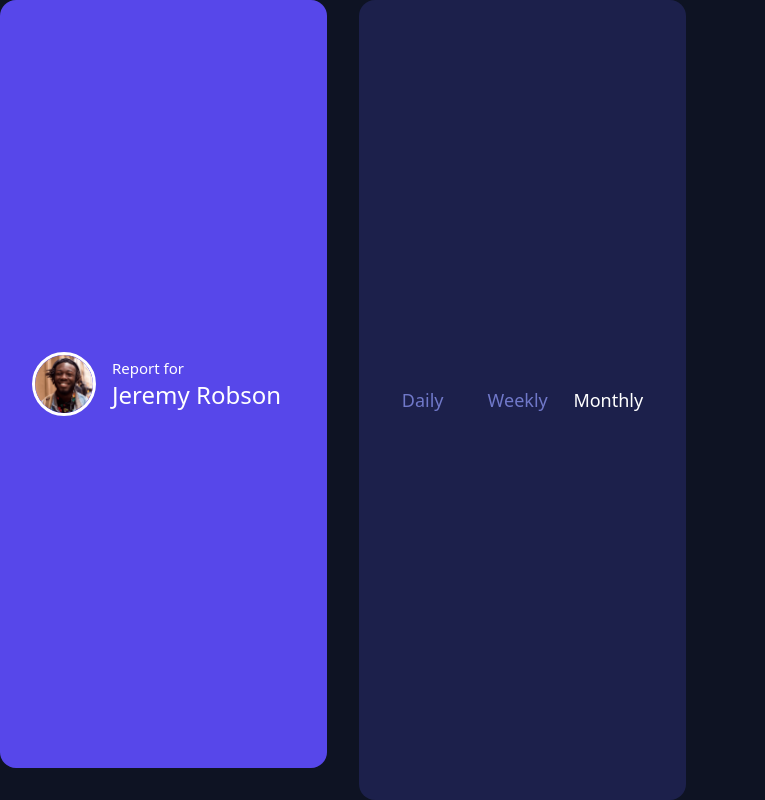
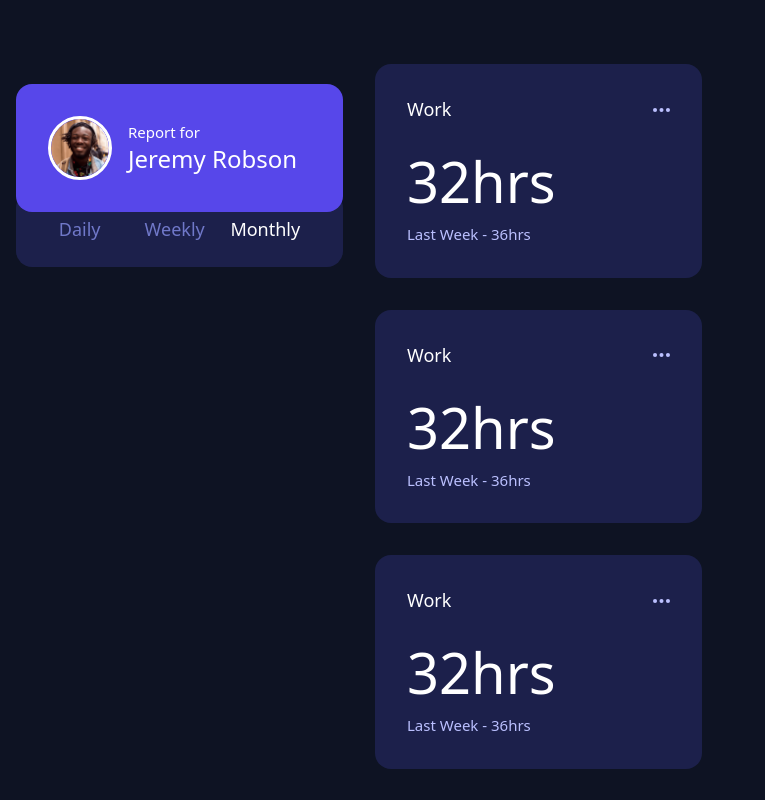
Before and after one commit to NarelaCamara/time-tracking-dashboard, a React (Vite) app: page / in a window 1280 px wide. Shown: the top 800 px of the page, without its empty margins (0-765 px from the left). Built offline with nearby package versions, Linux system fonts and the light colour scheme.

Commit message:
feat: maquetado

```diff
--- a/src/App.tsx
+++ b/src/App.tsx
@@ -14,11 +14,21 @@ function App() {
       title: "Play",
       current: 10,
     },
+    {
+      title: "Work",
+      current: 32,
+      previous: 36,
+    },
+    {
+      title: "Play",
+      current: 10,
+    },
   ];
   return (
     <>
-      <div className="h-screen flex flex-col lg:flex-row gap-8 bg-[#0E1323]">
-        <div className="p-8 min-w-[327px]  flex items-center gap-4 bg-[#5747EA] rounded-2xl mb-8">
+      <div className="h-screen flex flex-col lg:flex-row gap-8 bg-[#0E1323] px-4 py-16">
+        <div className="flex flex-col relative ">
+          <div className="p-8 min-w-[327px] flex items-center gap-4 bg-[#5747EA] rounded-2xl relative top-[20px] ">
             <img
               src={jeremy}
               className="h-16 border-white border-3 rounded-full"
@@ -29,13 +39,15 @@ function App() {
               <h2 className="text-2xl text-white">Jeremy Robson</h2>
             </div>
           </div>
+          <div className="">
             <Menu />
           </div>
-
+        </div>
         <div>
           {cards.map((e) => (
             <Card key={e.title} />
           ))}
+        </div>
       </div>
     </>
   );
--- a/src/components/card/Card.tsx
+++ b/src/components/card/Card.tsx
@@ -2,13 +2,15 @@ import ellipsis from "../../assets/icon-ellipsis.svg";
 
 export const Card = () => {
   return (
-    <div className="p-8 min-w-[327px]  flex flex-col gap-4 bg-[#1C204B] rounded-2xl mb-8">
+    <div className="p-8 min-w-[327px] min-h-[160px] flex flex-col gap-4 bg-[#1C204B] rounded-2xl mb-8">
       <div className="flex justify-between items-center">
         <h3 className="text-[18px] text-white">Work</h3>
         <img src={ellipsis} className="h-1" alt="ellipsise" />
       </div>
-      <h2 className="text-[56px] text-white">32hrs</h2>
-      <p className="text-[15px] text-[#BBC0FF]">Last Week - 36hrs</p>
+      <div className="flex flex-row lg:flex-col justify-between lg:justify-start items-center lg:items-start">
+        <h2 className="lg:text-[56px] text-[32px] text-white">32hrs</h2>
+        <p className="text-[15px] text-[#BBC0FF]">Last Week - 36hrs</p>
+      </div>
     </div>
   );
 };
```
Lines whose indentation alone changed are shown as unchanged.
